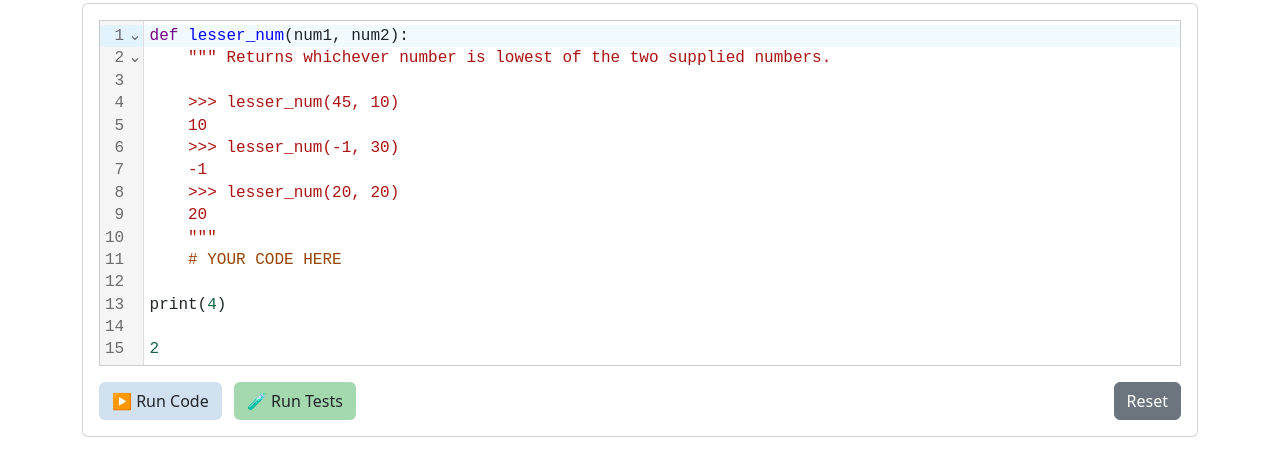
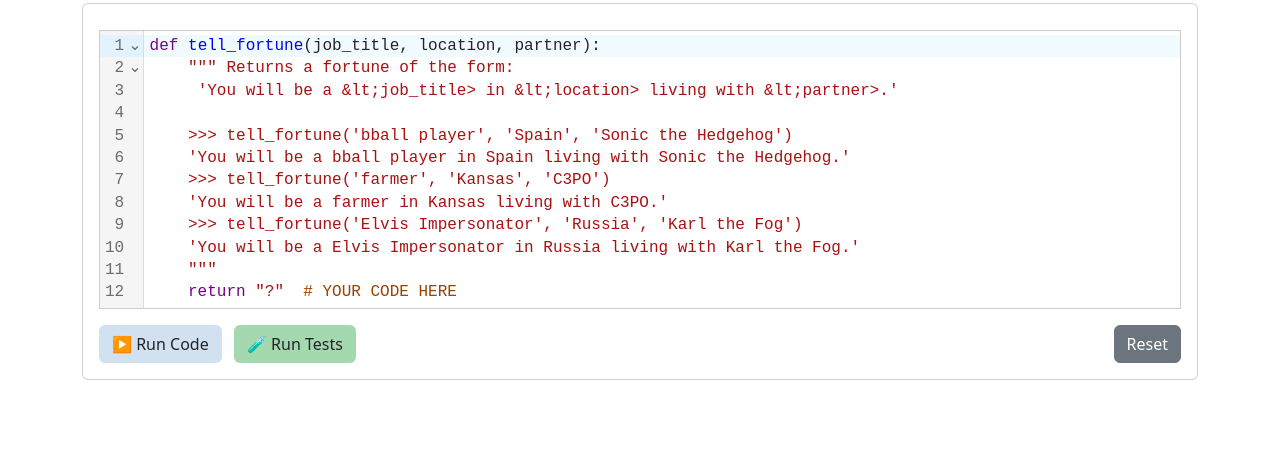
Before and after one commit to pamelafox/python-code-element, a website with bundled scripts: page index.html in a window 1280 px wide. Shown: the part 53-528 px from the top of the page. Built offline with nearby package versions, Linux system fonts and the light colour scheme.

Commit message:
Escape brackets correctly

```diff
--- a/index.html
+++ b/index.html
@@ -6,14 +6,13 @@
     <title>Python code editor</title>
     <link href="https://cdn.jsdelivr.net/npm/bootstrap@5.3.6/dist/css/bootstrap.min.css" rel="stylesheet" integrity="sha384-4Q6Gf2aSP4eDXB8Miphtr37CMZZQ5oXLH2yaXMJ2w8e2ZtHTl7GptT4jmndRuHDT" crossorigin="anonymous">
     <style>
-      .cm-editor {
-        width: 100%;
-        height: auto;
+      code-exercise-element {
+        white-space: pre;
+        font-family: monospace;
+      }
+
+      code-exercise-element .cm-editor {
         border: 1px solid #ccc;
-      }
-      #code-exercise-wrapper {
-        width: 100%;
-        height: 600px;
       }
     </style>
     <style></style>
@@ -22,22 +21,19 @@
     <div class="container">
       <h1>Python code editor example</h1>
       <code-exercise-element name="lesser-num" show-tests>
-def lesser_num(num1, num2):
-    """ Returns whichever number is lowest of the two supplied numbers.
+def tell_fortune(job_title, location, partner):
+    """ Returns a fortune of the form:
+     'You will be a &lt;job_title&gt; in &lt;location&gt; living with &lt;partner&gt;.'
 
-    >>> lesser_num(45, 10)
-    10
-    >>> lesser_num(-1, 30)
-    -1
-    >>> lesser_num(20, 20)
-    20
+    >>> tell_fortune('bball player', 'Spain', 'Sonic the Hedgehog')
+    'You will be a bball player in Spain living with Sonic the Hedgehog.'
+    >>> tell_fortune('farmer', 'Kansas', 'C3PO')
+    'You will be a farmer in Kansas living with C3PO.'
+    >>> tell_fortune('Elvis Impersonator', 'Russia', 'Karl the Fog')
+    'You will be a Elvis Impersonator in Russia living with Karl the Fog.'
     """
-    # YOUR CODE HERE
-
-print(4)
-
-2
-      </code-exercise-element>
+    return "?"  # YOUR CODE HERE
+  </code-exercise-element>
     </div>
     <script src="dist/code-exercise.umd.js"></script>
     <!--<script src="https://cdn.jsdelivr.net/npm/python-code-exercise-element@0.1.1/dist/code-exercise.umd.min.js"></script>-->
--- a/package.json
+++ b/package.json
@@ -1,6 +1,6 @@
 {
   "name": "python-code-exercise-element",
-  "version": "0.1.12",
+  "version": "0.1.14",
   "description": "A web component for Python coding exercises with doctest runner",
   "repository": {
     "type": "git",
--- a/src/code-exercise.js
+++ b/src/code-exercise.js
@@ -1,4 +1,4 @@
-import {LitElement, html, css} from 'lit';
+import {LitElement, html} from 'lit';
 import {ref, createRef} from 'lit/directives/ref.js';
 import {basicSetup} from 'codemirror';
 import {EditorState} from '@codemirror/state';
@@ -26,17 +26,6 @@ export class CodeExerciseElement extends LitElement {
     showTests: {type: Boolean, attribute: 'show-tests'},
   };
 
-  static styles = css`
-    .editor-area {
-      width: 100%;
-      margin: 10px 0;
-    }
-    .cm-editor {
-      border: 1px solid #ccc;
-      border-radius: 4px;
-    }
-  `;
-
   editorRef = createRef();
   editor = null;
 
@@ -52,13 +41,16 @@ export class CodeExerciseElement extends LitElement {
       // Clear the innerHTML since it will be displayed in the editor
       this.innerHTML = '';
     }
+    // Remove the pre style from the editor area
+    this.style.whiteSpace = 'normal';
+    this.style.fontFamily = 'inherit';
   }
 
   render() {
     return html`
       <div class="card">
         <div class="card-body">
-          <div ${ref(this.editorRef)} class="editor-area"></div>
+          <div ${ref(this.editorRef)} style="width: 100%; margin: 10px 0;"></div>
           <div class="d-flex justify-content-between align-items-center mt-3">
             <div>
               <button
```
Also changed, not shown: README.md, dist/code-exercise.umd.js, dist/worker.js.
